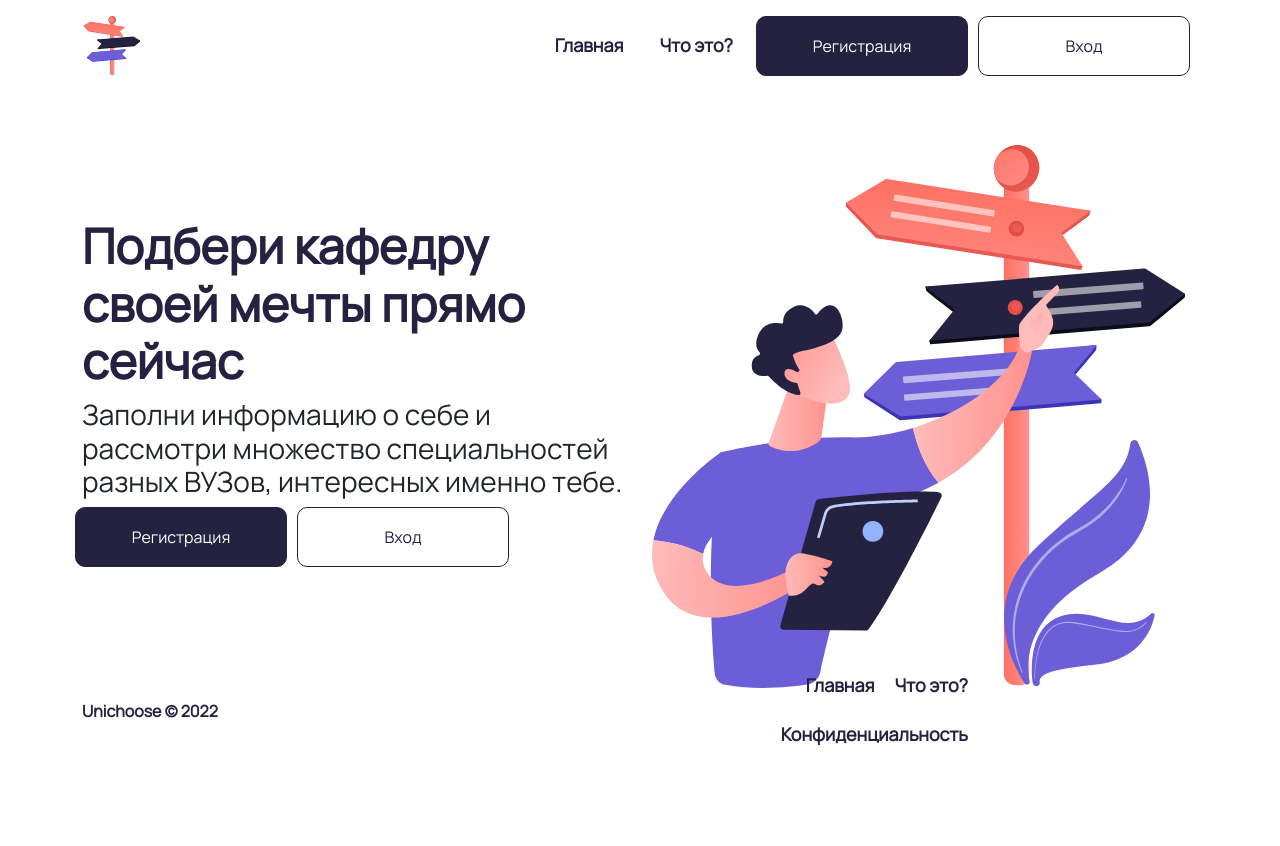
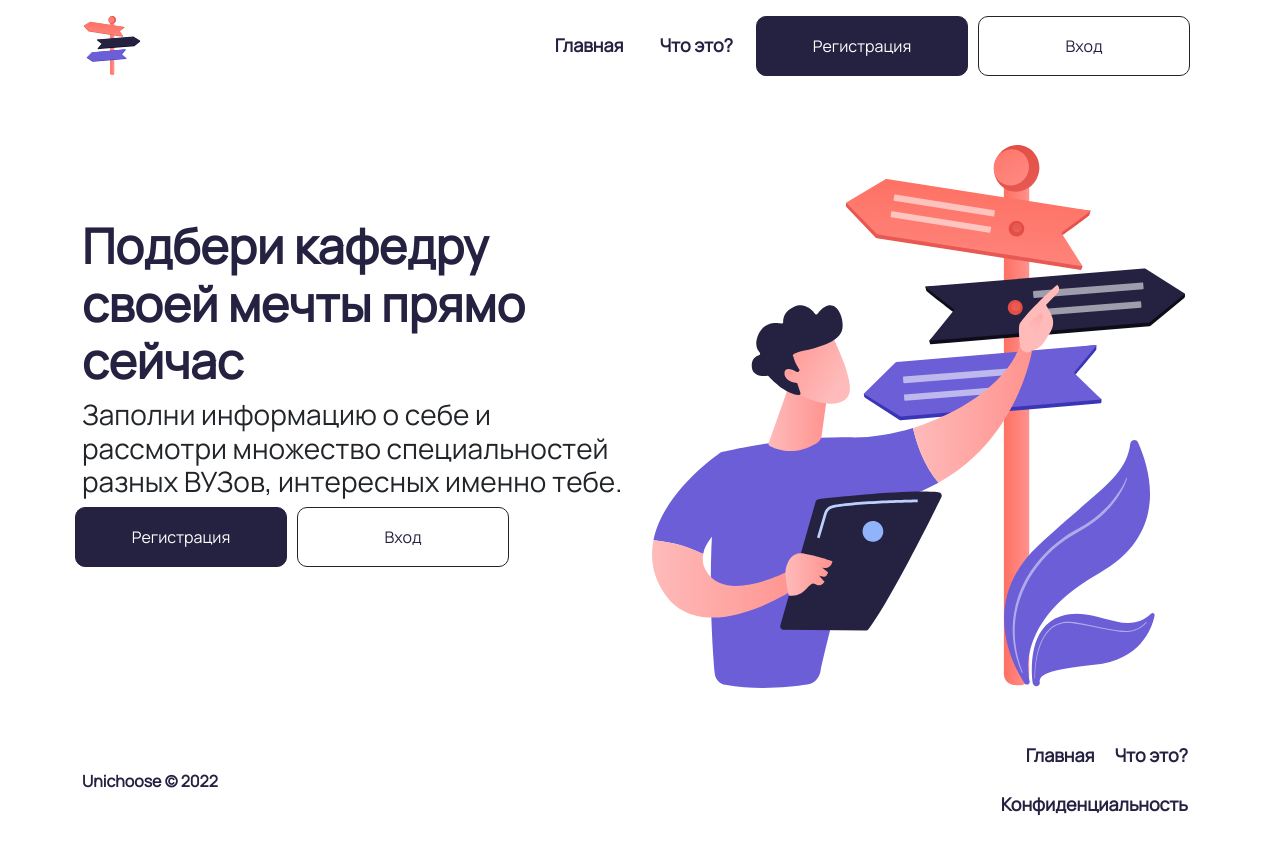
Before and after one commit to h4x4d/UniChoose, a Django app: page / in a window 1280 px wide. Before the commit the page ends 745 px from the top, so only its background shows below. Run offline with Django 3.2, Linux system fonts and the light colour scheme; parts of the project's set-up code (start-up, migrations or seed data) failed here and were passed over; some libraries are stand-ins or nearby versions.

Commit message:
footer fix

```diff
--- a/UniChoose/departments/views.py
+++ b/UniChoose/departments/views.py
@@ -18,5 +18,4 @@ class LikedDepartments(ListView):
         context = {
             'liked_departments': self.get_queryset(request.user),
         }
-
         return render(request, self.template_name, context)
--- a/UniChoose/static/css/custom.css
+++ b/UniChoose/static/css/custom.css
@@ -3,13 +3,9 @@ body{
     font-family: 'Manrope';
     font-style: normal;
     min-height: 100vh;
-    padding-bottom:100px;
 }
 
 footer{
-    position:absolute;
-    bottom:0;
-    width:70%;
 }
 main{
     min-height: 75vh;
--- a/UniChoose/templates/base.html
+++ b/UniChoose/templates/base.html
@@ -17,6 +17,8 @@
       <p>Здесь должен был быть контент</p>
       {% endblock %}
     </main>
-    {% include "includes/footer.html" %}
   </body>
-</html>
+  <div class="d-flex align-items-center">
+  {% include "includes/footer.html" %}
+  </div>
+  </html>
--- a/UniChoose/templates/includes/footer.html
+++ b/UniChoose/templates/includes/footer.html
@@ -1,11 +1,6 @@
 <div class="container">
-<footer class="d-flex flex-wrap justify-content-between align-items-center py-3 my-4">
+<footer class="d-flex flex-wrap justify-content-between align-items-center py-3">
     <p class="col-md-4 mb-0" id="footer-text">Unichoose ©  {% now "Y" %}</p>
-    <a href="/" class="col-md-4 d-flex align-items-center justify-content-center mb-3 mb-md-0 me-md-auto link-dark text-decoration-none">
-      <svg class="bi me-2" width="40" height="32">
-        <use xlink:href="#bootstrap"></use>
-      </svg>
-    </a>
     <ul class="nav col-md-4 justify-content-end">
       {% with request.resolver_match.view_name as view_name %}
       <li class="nav-item"><a href="{% url 'homepage:home' %}" class="nav-link px-2{% if view_name == 'homepage:home'%} disabled{% endif %}">Главная</a></li>
```
